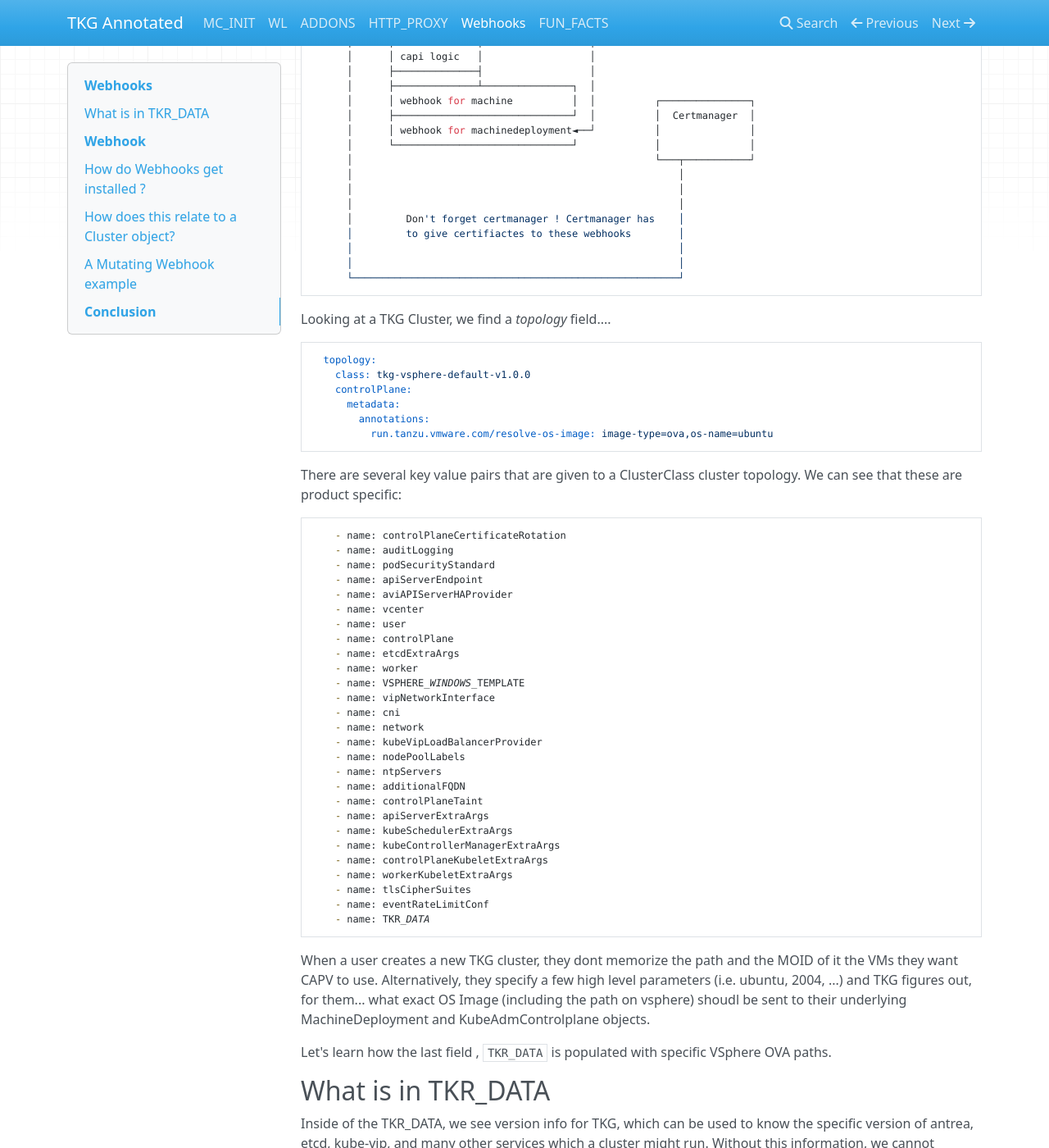
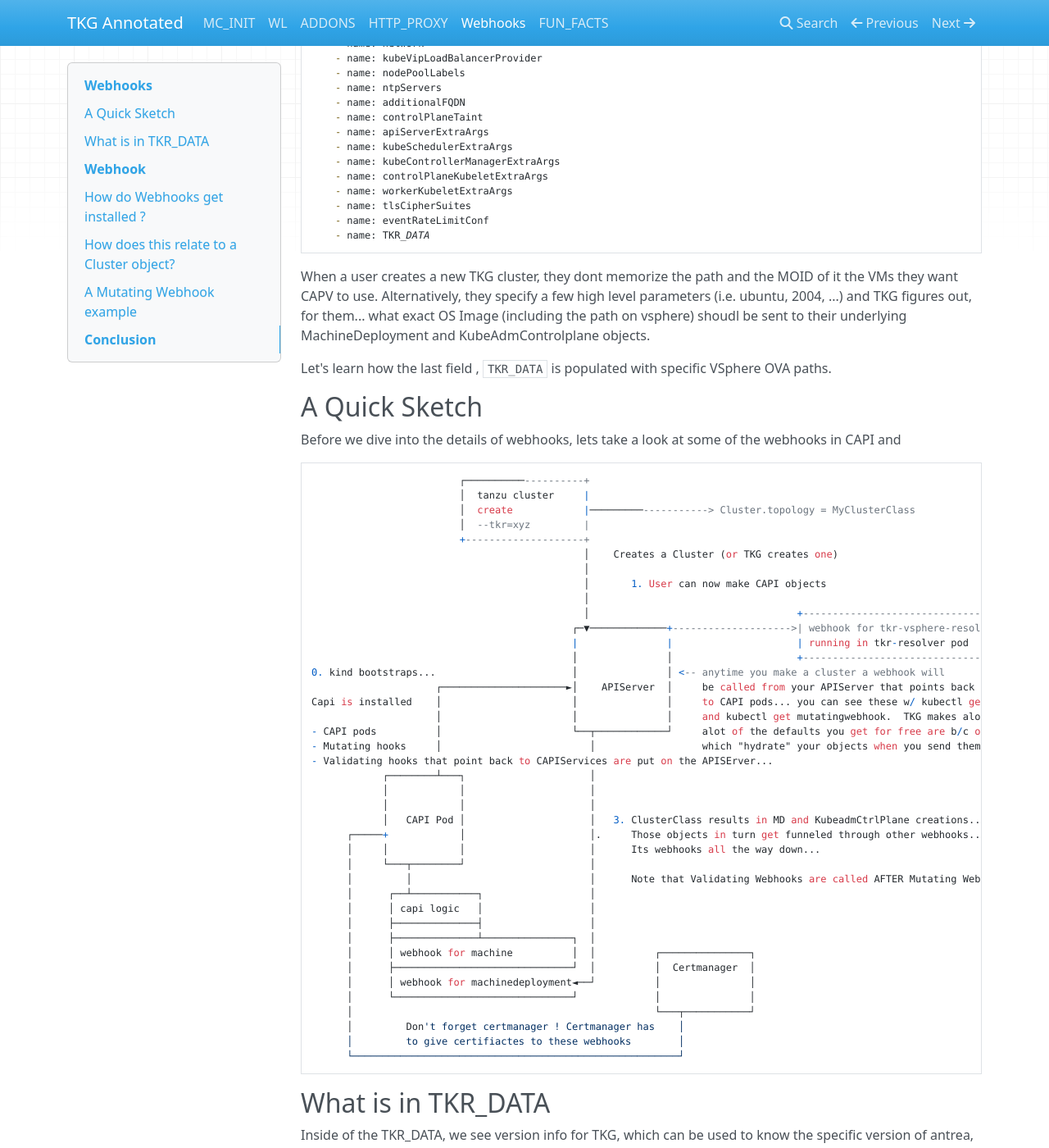
Before and after one commit to jayunit100/tanzu-install-annotated, an MkDocs documentation site: the page built from docs/z3-webhooks.md, in a window 1280 px wide and 1400 px high, scrolled down 591 px. Shown: the whole window at 82% size. Built offline with MkDocs 1.6.1, drawn with Linux system fonts in a browser that asks for light colours; nearby versions of some CDN libraries; some of the changed text lies outside the part shown.

Commit message:
Update z3-webhooks.md

````diff
--- a/docs/z3-webhooks.md
+++ b/docs/z3-webhooks.md
@@ -1,51 +1,4 @@
 # Webhooks
-
-```
-                         ┌──────────┐
-                         │          │
-                         │  user    ├─────────┐
-                         │          │         │
-                         └──────────┘         │
-                                              │ Creates a MachineDeployment (or TKG creates one)
-                                              │
-                                              │ 1. User can now make CAPI objects
-                                              │
-                                              │
-                                            ┌─▼─────────────┐
-                                            │               │
-0.     kind bootstraps...                   │               │ <-- anytime you make a cluster a webhook will
-                     ┌─────────────────────►│    APIServer  │     be called from your APIServer that points back
-Capi is installed    │                      │               │     to CAPI pods... you can see these w/ kubectl get validatingwebhook
-                     │                      │               │     and kubectl get mutatingwebhook.  TKG makes alot of these, and
-- CAPI pods          │                      └──┬────────────┘     alot of the defaults you get for free are b/c of mutating webhooks
-- Mutating hooks     │                         │                  which "hydrate" your objects when you send them to the APIServer...
-- Validating hooks that point back to CAPIServices are put on the APISErver...
-            ┌────────┴───┐                     │
-            │            │                     │
-            │            │                     │
-            │   CAPI Pod │                     │   3. APIServer calls the MachineDeployment Webhook
-      ┌─────►            │                     │
-      │     │            │                     │      It might be a mutating or validating hook.
-      │     └───┬────────┘                     │
-      │         │                              │      IF it's validating, it's called after any mutating hooks
-      │      ┌──┴───────────┐                  │
-      │      │ capi logic   │                  │
-      │      ├──────────────┤                  │
-      │      ├──────────────┴───────────────┐  │
-      │      │ webhook for machine          │  │          ┌───────────────┐
-      │      ├──────────────────────────────┘  │          │  Certmanager  │
-      │      │ webhook for machinedeployment◄──┘          │               │
-      │      └──────────────────────────────┘             │               │
-      │                                                   └───┬───────────┘
-      │                                                       │
-      │                                                       │
-      │                                                       │
-      │         Don't forget certmanager ! Certmanager has    │
-      │         to give certifiactes to these webhooks        │
-      │                                                       │
-      │                                                       │
-      └───────────────────────────────────────────────────────┘
-```
 
 Looking at a TKG Cluster, we find a *topology* field....
 
@@ -93,6 +46,53 @@
 When a user creates a new TKG cluster, they dont memorize the path and the MOID of it the VMs they want CAPV to use.  Alternatively, they specify a few high level parameters (i.e. ubuntu, 2004, ...) and TKG figures out, for them... what exact OS Image (including the path  on vsphere) shoudl be sent to their underlying MachineDeployment and KubeAdmControlplane objects.
 
 Let's learn how the last field , `TKR_DATA` is populated with specific VSphere OVA paths.
+
+## A Quick Sketch
+
+Before we dive into the details of webhooks, lets take a look at some of the webhooks in CAPI and
+
+```
+                         ┌──────────----------+
+                         │  tanzu cluster     |
+                         │  create            |─────────-----------> Cluster.topology = MyClusterClass
+                         │  --tkr=xyz         |
+                         +--------------------+
+                                              │    Creates a Cluster (or TKG creates one)
+                                              │
+                                              │       1. User can now make CAPI objects
+                                              │
+                                              │                                   +---------------------------------+
+                                            ┌─▼─────────────+-------------------->| webhook for tkr-vsphere-resolver|
+                                            |               |                     | running in tkr-resolver pod     |
+                                            │               │                     +---------------------------------+
+0. kind bootstraps...                       │               │ <-- anytime you make a cluster a webhook will
+                     ┌─────────────────────►│    APIServer  │     be called from your APIServer that points back
+Capi is installed    │                      │               │     to CAPI pods... you can see these w/ kubectl get validatingwebhook
+                     │                      │               │     and kubectl get mutatingwebhook.  TKG makes alot of these, and
+- CAPI pods          │                      └──┬────────────┘     alot of the defaults you get for free are b/c of mutating webhooks
+- Mutating hooks     │                         │                  which "hydrate" your objects when you send them to the APIServer...
+- Validating hooks that point back to CAPIServices are put on the APISErver...
+            ┌────────┴───┐                     │
+            │            │                     │
+            │            │                     │
+            │   CAPI Pod │                     │   3. ClusterClass results in MD and KubeadmCtrlPlane creations...
+      ┌─────+            │                     │.     Those objects in turn get funneled through other webhooks...
+      │     │            │                     │      Its webhooks all the way down...
+      │     └───┬────────┘                     │
+      │         │                              │      Note that Validating Webhooks are called AFTER Mutating Webhooks.
+      │      ┌──┴───────────┐                  │
+      │      │ capi logic   │                  │
+      │      ├──────────────┤                  │
+      │      ├──────────────┴───────────────┐  │
+      │      │ webhook for machine          │  │          ┌───────────────┐
+      │      ├──────────────────────────────┘  │          │  Certmanager  │
+      │      │ webhook for machinedeployment◄──┘          │               │
+      │      └──────────────────────────────┘             │               │
+      │                                                   └───┬───────────┘
+      │         Don't forget certmanager ! Certmanager has    │
+      │         to give certifiactes to these webhooks        │
+      └───────────────────────────────────────────────────────┘
+```
 
 ## What is in TKR_DATA
 
````
